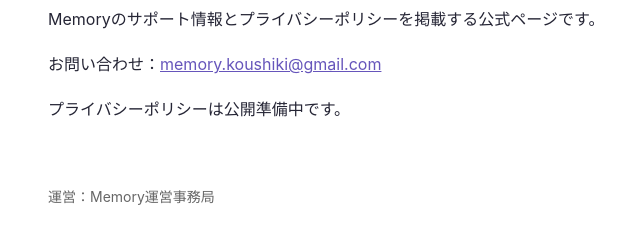
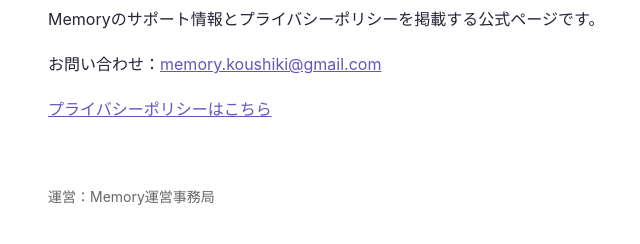
Before and after one commit to memory-koushiki/memory-website, a plain HTML site: page index.html in a window 1280 px wide. Shown: the part 240-484 px from the top of the page, without its empty margins (232-872 px from the left). Drawn offline with Linux system fonts and the light colour scheme.

Commit message:
Update index.html

```diff
--- a/index.html
+++ b/index.html
@@ -17,7 +17,7 @@
   <h2>公式サポート</h2>
   <p>Memoryのサポート情報とプライバシーポリシーを掲載する公式ページです。</p>
   <p>お問い合わせ：<a href="mailto:memory.koushiki@gmail.com">memory.koushiki@gmail.com</a></p>
-  <p>プライバシーポリシーは公開準備中です。</p>
+  <p><a href="privacy.html">プライバシーポリシーはこちら</a></p>
   <footer>運営：Memory運営事務局</footer>
 </body>
 </html>
```
